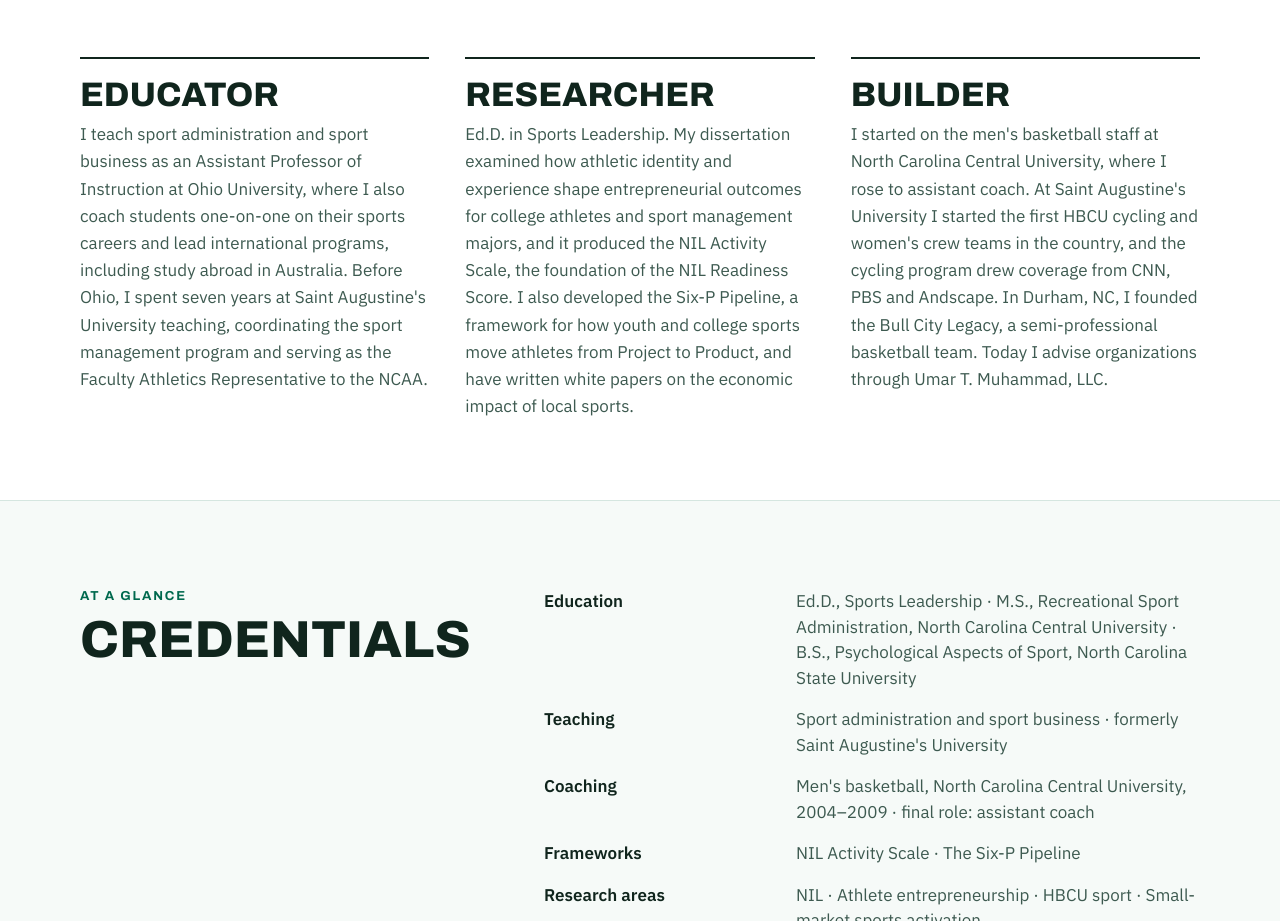
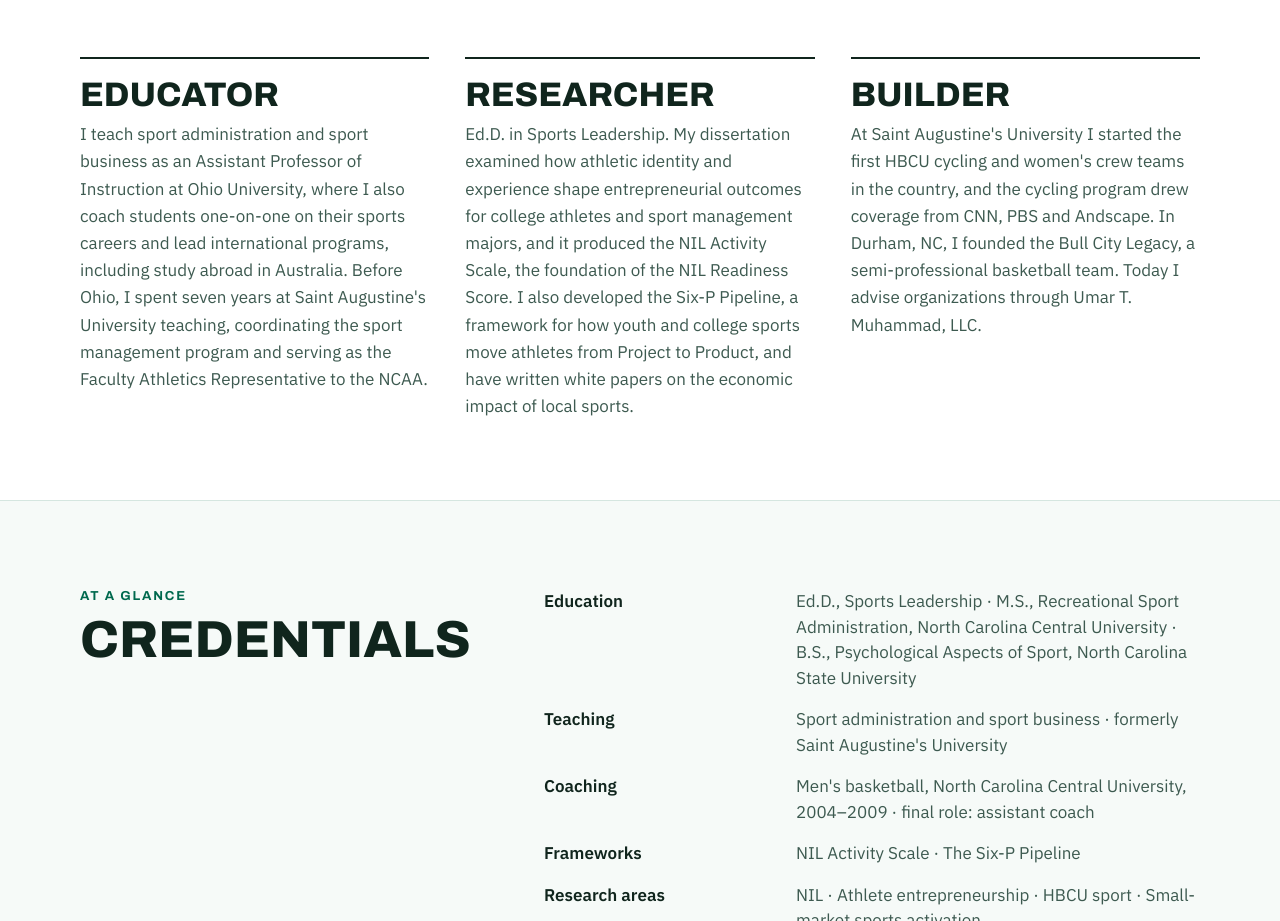
Before and after one commit to professor-ut/umarspeaks.com, a plain HTML site: page about.html in a window 1280 px wide. Shown: the part 940-1861 px from the top of the page. Drawn offline with Linux system fonts and the light colour scheme.

Commit message:
About: keep coaching in Credentials only
Co-Authored-By: Claude Opus 5.5 <noreply@anthropic.com>
Claude-Session: https://claude.ai/code/session_01S5K1kNounDgq4GaAtvX6of

```diff
--- a/about.html
+++ b/about.html
@@ -55,7 +55,7 @@
 <div class="wrap" style="padding-top:80px;padding-bottom:80px;display:grid;grid-template-columns:repeat(auto-fit,minmax(260px,1fr));gap:36px">
 <div style="display:flex;flex-direction:column;gap:10px;border-top:2px solid #10251D;padding-top:20px"><h2 class="disp" style="font-size:34px">Educator</h2><p style="margin:0;font-size:17px;line-height:1.6;color:#3D5A50">I teach sport administration and sport business as an Assistant Professor of Instruction at Ohio University, where I also coach students one-on-one on their sports careers and lead international programs, including study abroad in Australia. Before Ohio, I spent seven years at Saint Augustine's University teaching, coordinating the sport management program and serving as the Faculty Athletics Representative to the NCAA.</p></div>
 <div style="display:flex;flex-direction:column;gap:10px;border-top:2px solid #10251D;padding-top:20px"><h2 class="disp" style="font-size:34px">Researcher</h2><p style="margin:0;font-size:17px;line-height:1.6;color:#3D5A50">Ed.D. in Sports Leadership. My dissertation examined how athletic identity and experience shape entrepreneurial outcomes for college athletes and sport management majors, and it produced the NIL Activity Scale, the foundation of the NIL Readiness Score. I also developed the Six-P Pipeline, a framework for how youth and college sports move athletes from Project to Product, and have written white papers on the economic impact of local sports.</p></div>
-<div style="display:flex;flex-direction:column;gap:10px;border-top:2px solid #10251D;padding-top:20px"><h2 class="disp" style="font-size:34px">Builder</h2><p style="margin:0;font-size:17px;line-height:1.6;color:#3D5A50">I started on the men's basketball staff at North Carolina Central University, where I rose to assistant coach. At Saint Augustine's University I started the first HBCU cycling and women's crew teams in the country, and the cycling program drew coverage from CNN, PBS and Andscape. In Durham, NC, I founded the Bull City Legacy, a semi-professional basketball team. Today I advise organizations through Umar T. Muhammad, LLC.</p></div>
+<div style="display:flex;flex-direction:column;gap:10px;border-top:2px solid #10251D;padding-top:20px"><h2 class="disp" style="font-size:34px">Builder</h2><p style="margin:0;font-size:17px;line-height:1.6;color:#3D5A50">At Saint Augustine's University I started the first HBCU cycling and women's crew teams in the country, and the cycling program drew coverage from CNN, PBS and Andscape. In Durham, NC, I founded the Bull City Legacy, a semi-professional basketball team. Today I advise organizations through Umar T. Muhammad, LLC.</p></div>
 </div>
 </section>
 
```
